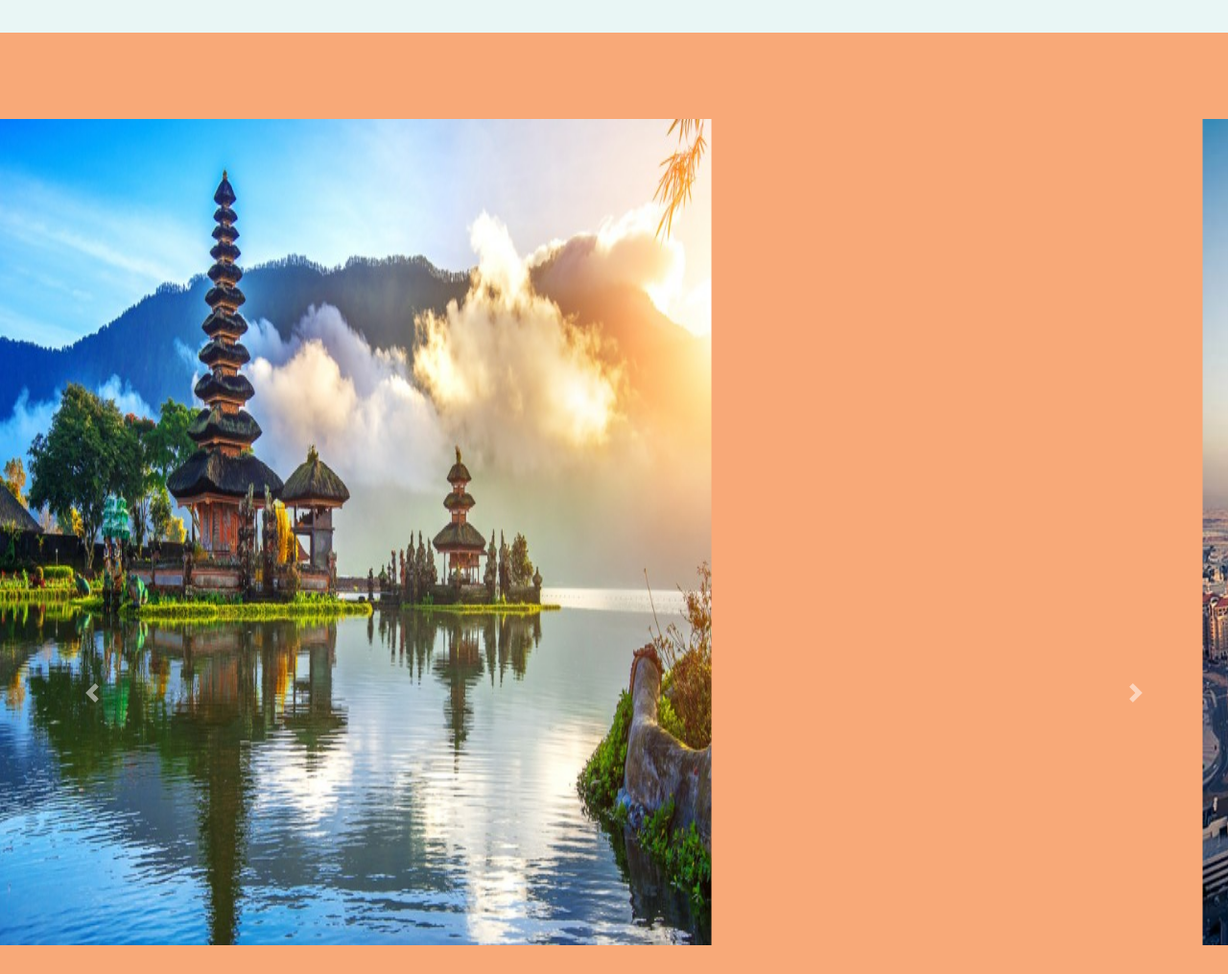
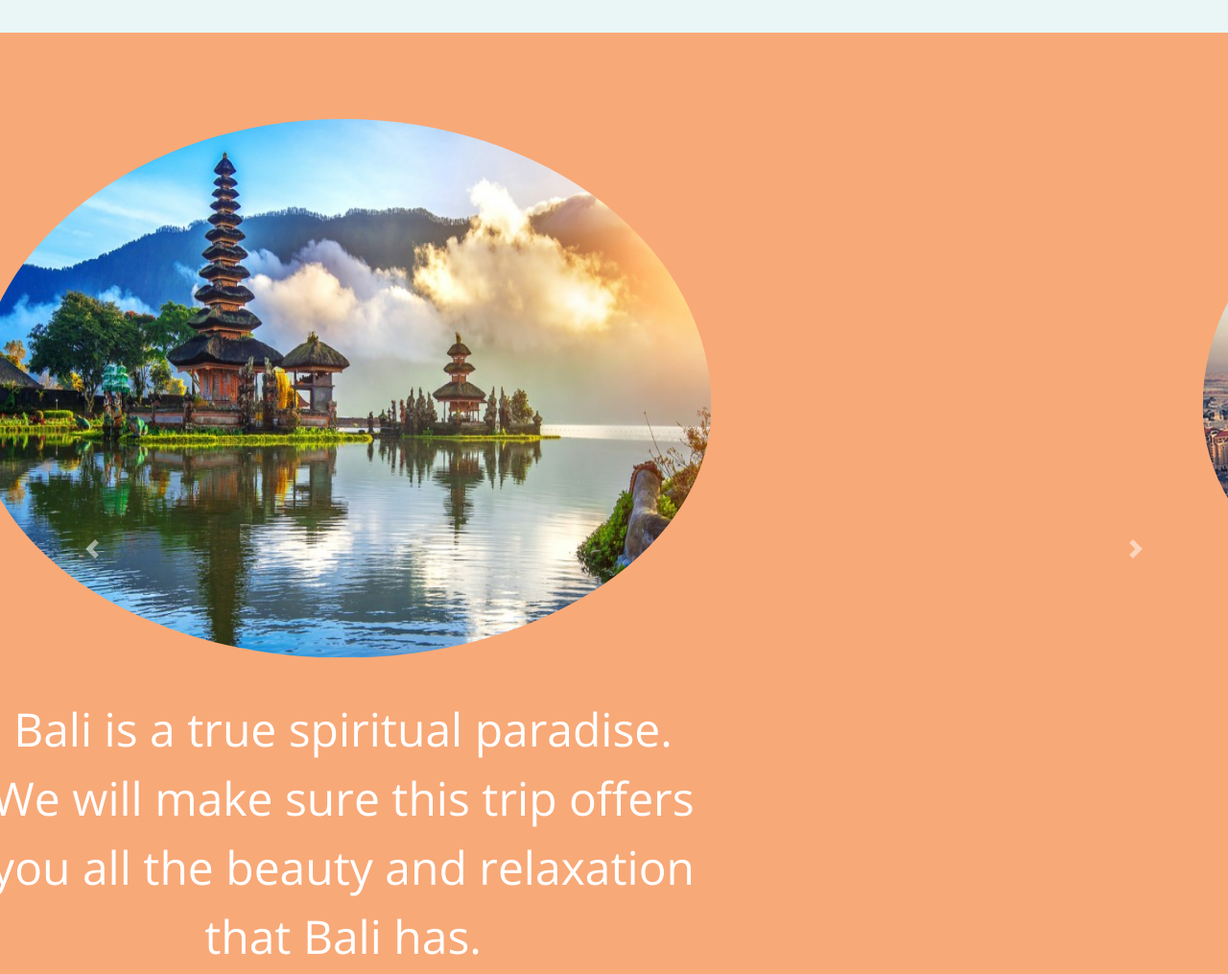
Before and after one commit to DMackaay/Medical-Travel-2, a plain HTML site: page index.html in a window 1280 px wide. Shown: the part 940-1955 px from the top of the page at 96% size. Drawn offline with nearby package versions, Linux system fonts and the light colour scheme.

Commit message:
Update styles.css

```diff
--- a/css/styles.css
+++ b/css/styles.css
@@ -88,8 +88,9 @@ h2 {
 
 .testimonial-image {
   width: 10%;
-  height: 900px;
+  height: 600px;
   padding-bottom: 5%;
+  border-radius: 100%
 }
 
 /* Press */
```
